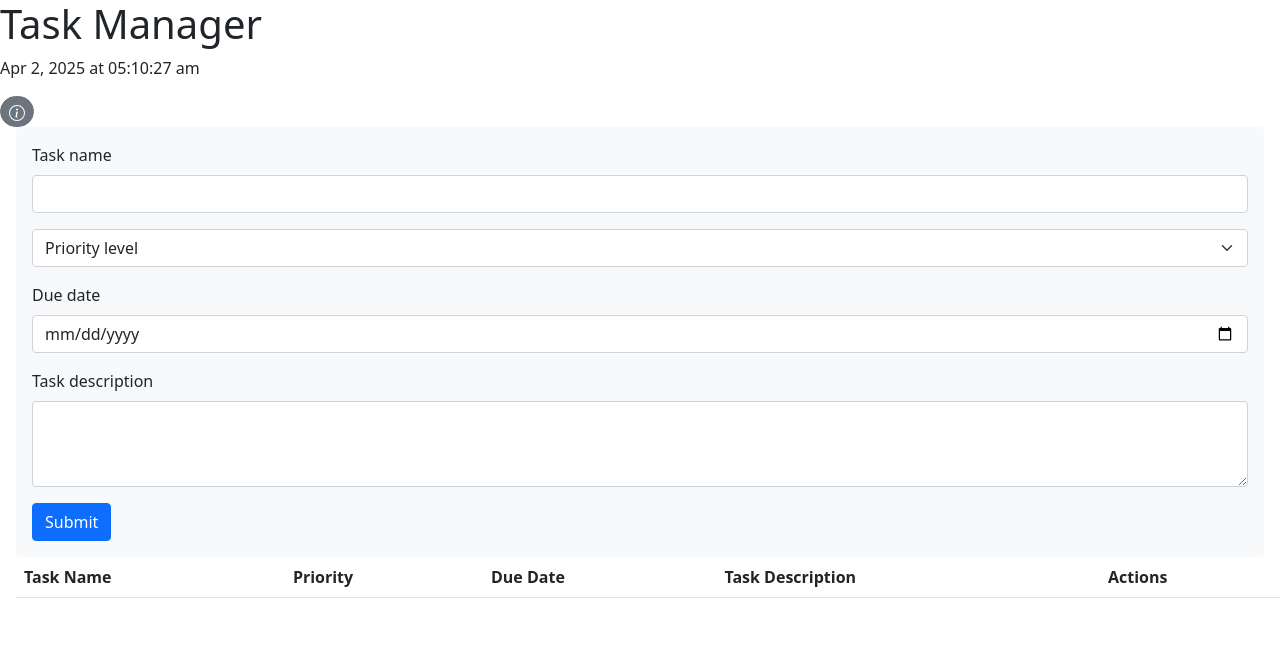
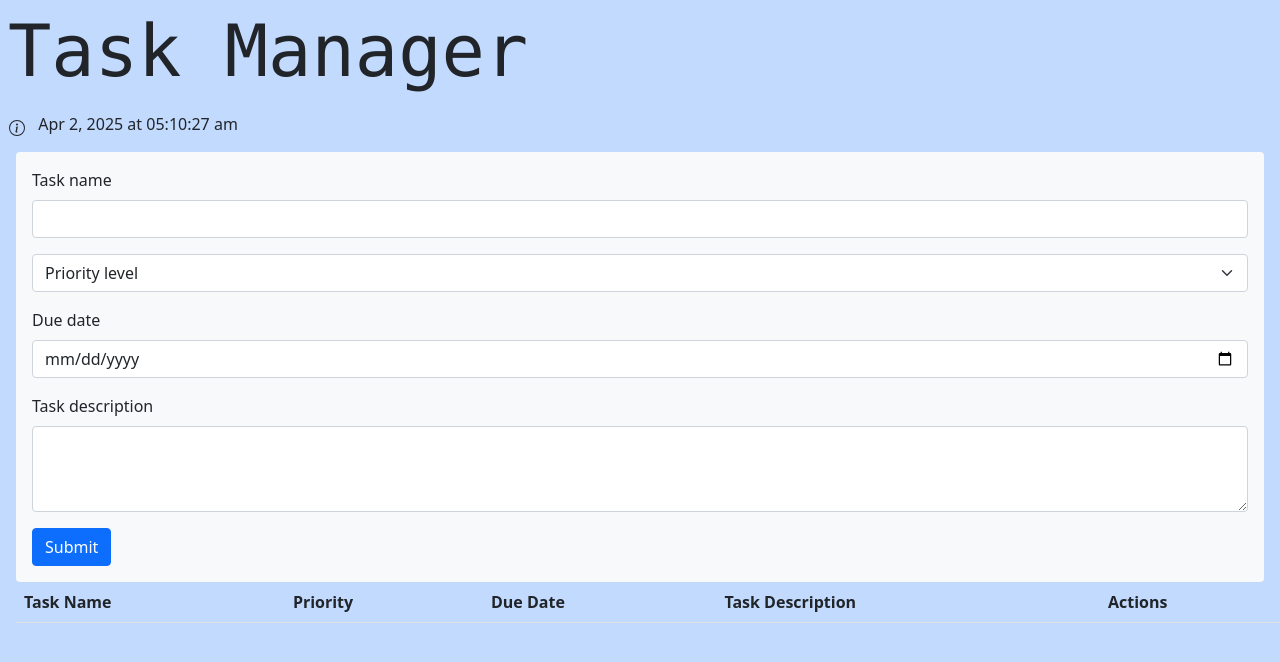
Before and after one commit to megellman/task-mananger, a plain HTML site: page index.html in a window 1280 px wide. Drawn offline with nearby package versions, Linux system fonts and the light colour scheme.

Commit message:
added styling

```diff
--- a/assets/js/script.js
+++ b/assets/js/script.js
@@ -90,13 +90,13 @@ $(document).ready(function () {
             for (let x in storageData[i]) {
                 if (storageData[i][x] === '1') {
                     $('<td>').text('High').appendTo(newRow);
-                    newRow.addClass('bg-danger');
+                    newRow.addClass('bg-danger bg-opacity-75');
                 } else if (storageData[i][x] === '2') {
                     $('<td>').text('Medium').appendTo(newRow);
-                    newRow.addClass('bg-warning');
+                    newRow.addClass('bg-warning bg-opacity-75');
                 } else if (storageData[i][x] === '3') {
                     $('<td>').text('Low').appendTo(newRow);
-                    newRow.addClass('bg-success');
+                    newRow.addClass('bg-success bg-opacity-75');
                 } else {
                     $('<td>').text(storageData[i][x]).appendTo(newRow);
                 }
--- a/index.html
+++ b/index.html
@@ -21,15 +21,13 @@
     <script src="https://code.jquery.com/ui/1.14.1/jquery-ui.js"></script>
 </head>
 
-<body>
-    <header>
-        <h1>Task Manager</h1>
-        <!-- current date and time using Day.js -->
-        <p id="current-date">
+<body class="bg-primary bg-opacity-25">
+    <header class="p-2 rounded-bottom">
+        <h1 class="font-monospace display-2">Task Manager</h1>
     </header>
     <main>
         <!-- Button trigger modal -->
-        <button type="button" class="btn btn-secondary rounded-pill btn-sm" data-bs-toggle="modal" data-bs-target="#exampleModal">
+        <button style="display:inline-block" type="button" class="btn btn rounded-pill btn-sm" data-bs-toggle="modal" data-bs-target="#exampleModal">
             <svg style="display: inline;" xmlns="http://www.w3.org/2000/svg" width="16" height="16" fill="currentColor"
                 class="bi bi-info-circle" viewBox="0 0 16 16">
                 <path d="M8 15A7 7 0 1 1 8 1a7 7 0 0 1 0 14m0 1A8 8 0 1 0 8 0a8 8 0 0 0 0 16" />
@@ -37,6 +35,8 @@
                     d="m8.93 6.588-2.29.287-.082.38.45.083c.294.07.352.176.288.469l-.738 3.468c-.194.897.105 1.319.808 1.319.545 0 1.178-.252 1.465-.598l.088-.416c-.2.176-.492.246-.686.246-.275 0-.375-.193-.304-.533zM9 4.5a1 1 0 1 1-2 0 1 1 0 0 1 2 0" />
             </svg>
         </button>
+        <!-- current date and time using Day.js -->
+        <p style="display:inline-block" id="current-date">
 
         <!-- Modal -->
         <div class="modal fade" id="exampleModal" tabindex="-1" aria-labelledby="exampleModalLabel" aria-hidden="true">
```
